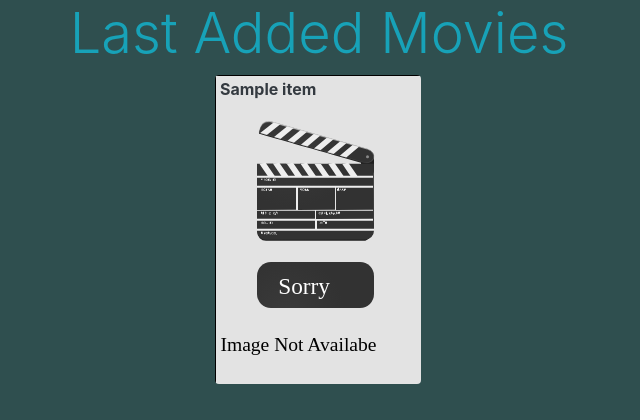
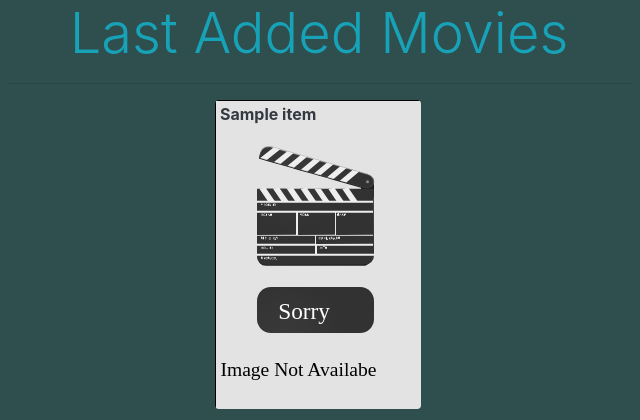
Before and after one commit to aaronjonesii/anonsystech, a Django app: page /pt/ in a window 1280 px wide. Shown: the part 56-476 px from the top of the page, without its empty margins (321-961 px from the left). Run offline with Django 3.2, Linux system fonts and the light colour scheme; tables that the repository leaves empty hold one stand-in row (values such as "Sample post"); a database or web service that is not in the repository returns one stand-in record (values such as "Sample title"); data that the repository does not hold is empty; some libraries are stand-ins or nearby versions.

Commit message:
Little Design Enhancment

```diff
--- a/anonsys_tech/ip/templates/popcorntime/popcorntime.html
+++ b/anonsys_tech/ip/templates/popcorntime/popcorntime.html
@@ -5,8 +5,10 @@
 <link rel="stylesheet" type="text/css" href="{% static 'popcorntime/css/main.css' %}">
 <script src="{% static 'popcorntime/js/main.js' %}"></script>
 {% load popcorntime_extras %}
-
-    <h1 class="display-4 text-info text-center">Last Added Movies</h1>
+    <div class="w-50 mx-auto">
+        <h1 class="display-4 text-info text-center">Last Added Movies</h1>
+        <hr />
+    </div>
 {% comment %} Something Here {% endcomment %}
     <!-- <div class="card-columns mx-auto"> -->
     <div class="container-fluid content-row mx-auto mb-5">
```
